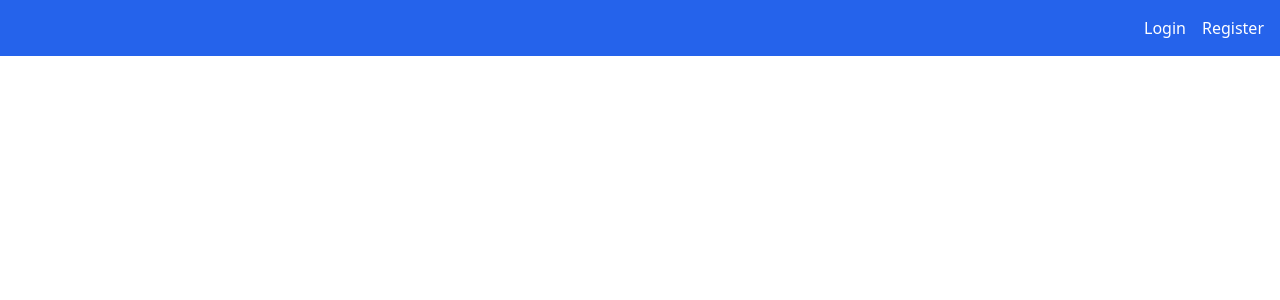
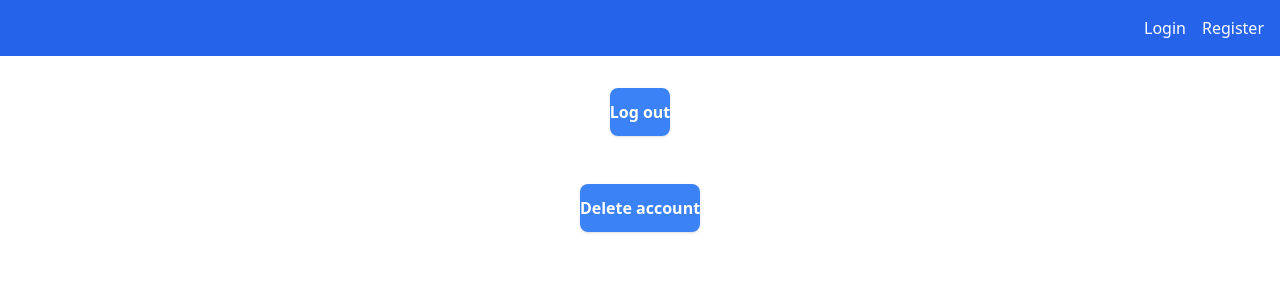
Before and after one commit to anncy0413/CEN3031, a React (Create React App) app in the folder GroupWebsite/: page /profile in a window 1280 px wide. Before the commit this address had no page. Shown: the top 300 px of the page. Built offline with nearby package versions, Linux system fonts and the light colour scheme.

Commit message:
added profile page

```diff
--- a/GroupWebsite/src/App.js
+++ b/GroupWebsite/src/App.js
@@ -17,6 +17,7 @@ import HamstringsPage from './pages/HamstringsPage';
 import TricepsPage from './pages/TricepsPage';
 import QuadsPage from './pages/QuadsPage';
 import ShoulderPage from './pages/ShouldersPage';
+import ProfilePage from './pages/Profile';
 import { useAuth } from './AuthContext';
 
 function App() {
@@ -45,6 +46,7 @@ function App() {
         <Route path="/triceps" element={<TricepsPage />} />
         <Route path="/quads and adductors" element={<QuadsPage />} />
         <Route path="/shoulders" element={<ShoulderPage />} />
+        <Route path="/profile" element={<ProfilePage />} />
       </Routes>
     </>
   );
--- a/GroupWebsite/src/components/Navbar.jsx
+++ b/GroupWebsite/src/components/Navbar.jsx
@@ -31,12 +31,13 @@ function Navbar() {
             <Link to="/register">Register</Link>
           </>
         ) : (
-          <button
-            onClick={handleLogout}
-            className="bg-red-500 px-3 py-1 rounded hover:bg-red-600 transition"
-          >
-            Logout
-          </button>
+          <Link to="/profile">Profile</Link>
+          // <button
+          //   onClick={handleLogout}
+          //   className="bg-red-500 px-3 py-1 rounded hover:bg-red-600 transition"
+          // >
+          //   Logout
+          // </button>
         )}
       </div>
     </nav>
--- /dev/null
+++ b/GroupWebsite/src/pages/Profile.jsx
@@ -0,0 +1,79 @@
+import React, { useEffect, useState } from 'react';
+import axios from 'axios';
+import { useAuth } from '../AuthContext'; // adjust path if needed
+import { Link, useNavigate } from 'react-router-dom';
+
+function ProfilePage() {
+
+  const { user, logout } = useAuth();
+  const navigate = useNavigate();
+
+  //logging out
+  const handleSubmitLogout = async (e) => {
+      logout();            // clear context and localStorage
+      navigate('/login');  // redirect to login page after logout
+  }
+
+  //deleting account
+  const handleSubmitDelete = async (e) => {
+      e.preventDefault();
+      const token = localStorage.getItem('token');
+
+    try{
+      const userId = localStorage.getItem('userId');
+      const token = localStorage.getItem('token');
+      const response = await fetch('http://localhost:5050/profile/', {
+        method: "DELETE",
+        headers:{
+          "Content-Type": "application/json",
+          "Authorization": "Bearer " + token
+        },
+        body: JSON.stringify({
+          username: userId,
+        })
+      });
+
+      const d = await response.json();
+      if (response.ok){
+        alert("Successfully deleted account");
+        // localStorage.setItem('token', "");
+        // localStorage.setItem('userId', "");
+        // navigate('/login'); //uncomment these 3 lines once it works
+      }
+      else{
+        alert("Could not delete account");
+      }
+    }
+    catch (error){
+      console.error(error);
+      alert("Deletion error");
+    }
+
+  }
+
+
+
+  return (
+    <div className="flex flex-col items-center justify-start min-h-screen px-4 py-8 space-y-12">
+      <form onSubmit={handleSubmitLogout} className="flex flex-col gap-4">
+      <button
+            type="submit"
+
+            className="bg-gradient-to-r from-blue-500 to-blue-500 text-white py-3 rounded-lg hover:from-blue-600 hover:to-blue-600 transition font-semibold shadow"
+          >
+            Log out
+          </button>
+        </form>
+        <form onSubmit={handleSubmitDelete} className="flex flex-col gap-4">
+      <button
+            type="submit"
+            className="bg-gradient-to-r from-blue-500 to-blue-500 text-white py-3 rounded-lg hover:from-blue-600 hover:to-blue-600 transition font-semibold shadow"
+          >
+            Delete account
+          </button>
+          </form>
+    </div>
+  );
+}
+
+export default ProfilePage;
```
Also changed, not shown: 1 other file (tests, documents, lock files or other folders).
